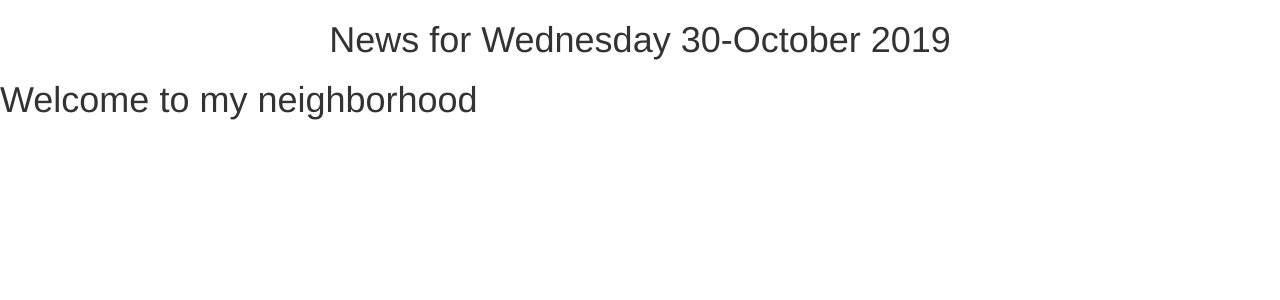
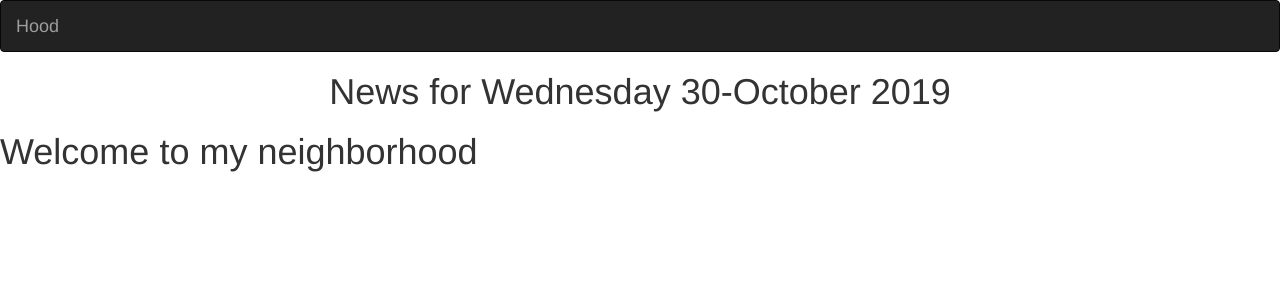
Before and after one commit to evelyne250/neighbor, a Django app: page / in a window 1280 px wide. Shown: the top 300 px of the page. Run offline with Django 3.2, Linux system fonts and the light colour scheme; some libraries are stand-ins or nearby versions.

Commit message:
added the navigation bar

```diff
--- a/hood/templates/base.html
+++ b/hood/templates/base.html
@@ -16,6 +16,7 @@
 
 </head>
 <body>
+        {% include "navbar.html" %}
     {% block content %} <h1 class='text-center'>News for {{date|date:"l d-F Y"}}</h1> {%endblock%}
 
     {% block scripts %}
--- /dev/null
+++ b/hood/templates/navbar.html
@@ -0,0 +1,17 @@
+<!DOCTYPE html>
+<html lang="en">
+<head>
+
+  <meta charset="utf-8">
+  <meta name="viewport" content="width=device-width, initial-scale=1">
+</head>
+<body>
+<nav class="navbar navbar-inverse">
+  <div class="container-fluid">
+    <div class="navbar-header">
+      <a class="navbar-brand" href="{% url 'welcome' %}">Hood</a>
+    </div>
+  </div>
+</nav>
+</body>
+</html>
```
